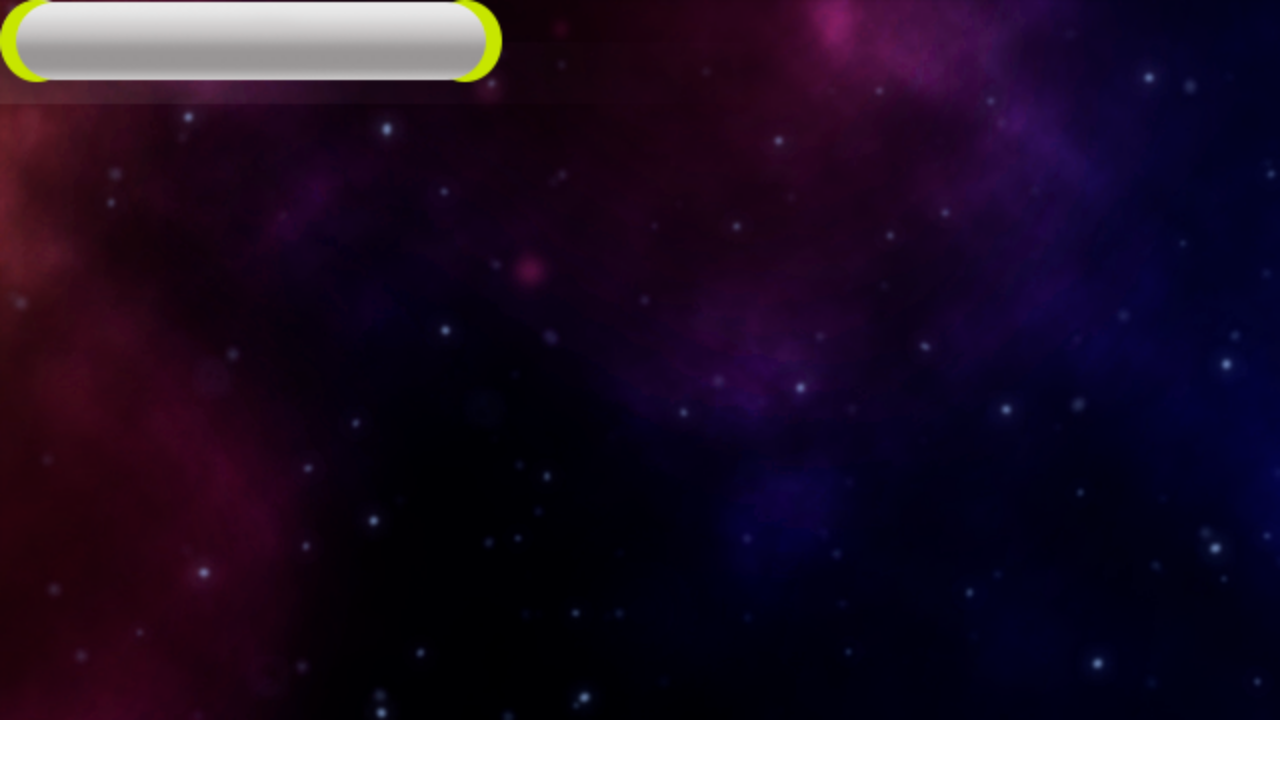
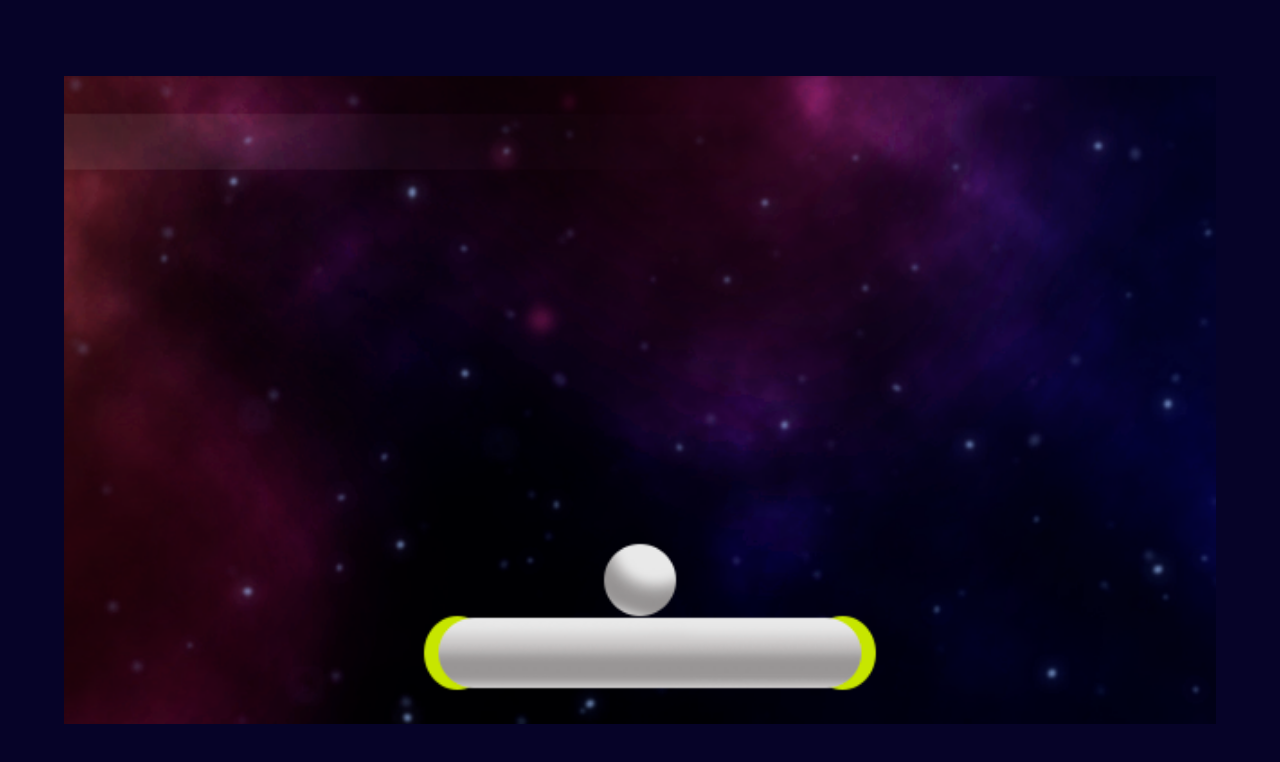
Before and after one commit to Cyber-Kira/canvas-arkanoid, a plain HTML site: page index.html in a window 1280 px wide. Drawn offline with Linux system fonts and the light colour scheme.

Commit message:
centered images on canvas

```diff
--- a/game.js
+++ b/game.js
@@ -1,5 +1,6 @@
 let game = {
     ctx: null,
+    platform: null,
     sprites: {
         background: null,
         ball: null,
@@ -26,8 +27,8 @@ let game = {
     },
     render() {
         this.ctx.drawImage(this.sprites.background, 0, 0);
-        this.ctx.drawImage(this.sprites.ball, 0, 0);
-        this.ctx.drawImage(this.sprites.platform, 0, 0);
+        this.ctx.drawImage(this.sprites.ball, this.ball.x, this.ball.y);
+        this.ctx.drawImage(this.sprites.platform, this.platform.x, this.platform.y);
     },
     run() {
         window.requestAnimationFrame(() => {
@@ -40,6 +41,16 @@ let game = {
     }
 };
 
+game.platform = {
+    x: 200,
+    y: 300
+};
+
+game.ball = {
+    x: 300,
+    y: 260
+};
+
 window.addEventListener("DOMContentLoaded", () => {
     game.start();
 });
--- a/index.html
+++ b/index.html
@@ -8,10 +8,16 @@
 		body {
 			padding: 0;
 			margin: 0;
+
+			background-color: #060328;
 		}
 
 		canvas {
-			width: 100%;
+			position: absolute;
+			top: 50vh;
+			left: 50vw;
+			transform: translate(-50%, -50%);
+			width: 90vw;
 		}
 	</style>
 </head>
```
